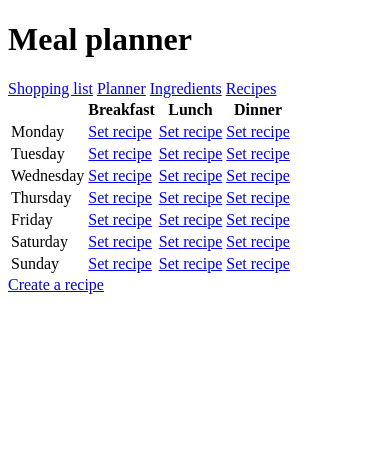
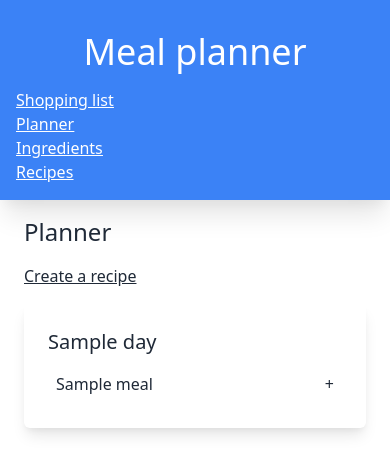
Before and after one commit to mindriot101/mealplanner, a Flask app: template mealplanner/templates/planner.html in a window 390 px wide. Shown: the top 474 px of the page. Run offline with Flask 2, Linux system fonts and the light colour scheme; the template is opened without the code that fills it: most values are stand-ins (such as "Sample title", 1, 10 or a date in 2020).

Commit message:
Styles things on small screens

```diff
--- a/mealplanner/templates/_new_allocation.html
+++ b/mealplanner/templates/_new_allocation.html
@@ -1,12 +1,14 @@
-<td>
+<div class="flex">
     {% if calendar.has(day, meal) %}
     {% with allocation = calendar.fetch(day, meal) %}
-        {{ allocation }}
-        <form method="POST" action="{{ url_for('delete-allocation', id=allocation.id) }}">
-            <input type="submit" value="X">
-        </form>
-        {% endwith %}
+    <p>{{ allocation }}</p>
+    <form method="POST" action="{{ url_for('delete-allocation', id=allocation.id) }}">
+        <input class="ml-4" type="submit" value="X">
+    </form>
+    {% endwith %}
     {% else %}
-        <a href="{{ url_for('new-allocation', day=day, meal=meal) }}">Set recipe</a>
+    <a href="{{ url_for('new-allocation', day=day, meal=meal) }}">
+        <button>+</button>
+    </a>
     {% endif %}
-</td>
+</div>
--- a/mealplanner/templates/base.html
+++ b/mealplanner/templates/base.html
@@ -1,25 +1,34 @@
 <!doctype html>
 <html>
     <head>
+        <meta charset="UTF-8" />
+        <meta name="viewport" content="width=device-width, initial-scale=1.0" />
+        <link href="https://unpkg.com/tailwindcss@^2/dist/tailwind.min.css" rel="stylesheet">
+        <title>Meal planner</title>
     </head>
-    <body>
-        <h1>Meal planner</h1>
-        <nav>
+    <body class="text-gray-800">
+        <div class="container mx-auto flex flex-col mx-auto p-4 bg-blue-500 shadow-xl text-white">
+            <h1 class="text-4xl text-center mb-4 mt-4">Meal planner</h1>
+            <nav class="underline flex flex-col">
                 <a href="{{ url_for('shopping-list') }}">Shopping list</a>
                 <a href="{{ url_for('planner') }}">Planner</a>
                 <a href="{{ url_for('ingredients') }}">Ingredients</a>
                 <a href="{{ url_for('recipes') }}">Recipes</a>
             </nav>
+        </div>
+        <div class="p-4 px-6">
             {% with messages = get_flashed_messages() %}
                 {% if messages %}
-                <ul>
+                    <ul class="my-2 p-4 px-6 bg-red-100 border-2 border-red-200 rounded-lg">
                         {% for message in messages %}
                         <li>{{ message }}</li>
                         {% endfor %}
                     </ul>
                 {% endif %}
             {% endwith %}
+
             {% block content %}
             {% endblock content %}
+        </div>
     </body>
 </html>
--- a/mealplanner/templates/planner.html
+++ b/mealplanner/templates/planner.html
@@ -1,117 +1,24 @@
 {% extends "base.html" %}
 
 {% block content %}
-<table>
-    <thead>
-        <tr>
-            <th></th>
-            <th>Breakfast</th>
-            <th>Lunch</th>
-            <th>Dinner</th>
-        </tr>
-    </thead>
-    <tbody>
-        <tr>
-            <td>Monday</td>
-            {% with day = "monday" %}
-                {% with meal = "breakfast" %}
-                    {% include "_new_allocation.html" %}
-                {% endwith %}
-                {% with meal = "lunch" %}
-                    {% include "_new_allocation.html" %}
-                {% endwith %}
-                {% with meal = "dinner" %}
-                    {% include "_new_allocation.html" %}
-                {% endwith %}
-            {% endwith %}
-        </tr>
-        <tr>
-            <td>Tuesday</td>
-            {% with day = "tuesday" %}
-                {% with meal = "breakfast" %}
-                    {% include "_new_allocation.html" %}
-                {% endwith %}
-                {% with meal = "lunch" %}
-                    {% include "_new_allocation.html" %}
-                {% endwith %}
-                {% with meal = "dinner" %}
-                    {% include "_new_allocation.html" %}
-                {% endwith %}
-            {% endwith %}
-        </tr>
-        <tr>
-            <td>Wednesday</td>
-            {% with day = "wednesday" %}
-                {% with meal = "breakfast" %}
-                    {% include "_new_allocation.html" %}
-                {% endwith %}
-                {% with meal = "lunch" %}
-                    {% include "_new_allocation.html" %}
-                {% endwith %}
-                {% with meal = "dinner" %}
-                    {% include "_new_allocation.html" %}
-                {% endwith %}
-            {% endwith %}
-        </tr>
-        <tr>
-            <td>Thursday</td>
-            {% with day = "thursday" %}
-                {% with meal = "breakfast" %}
-                    {% include "_new_allocation.html" %}
-                {% endwith %}
-                {% with meal = "lunch" %}
-                    {% include "_new_allocation.html" %}
-                {% endwith %}
-                {% with meal = "dinner" %}
-                    {% include "_new_allocation.html" %}
-                {% endwith %}
-            {% endwith %}
-        </tr>
-        <tr>
-            <td>Friday</td>
-            {% with day = "friday" %}
-                {% with meal = "breakfast" %}
-                    {% include "_new_allocation.html" %}
-                {% endwith %}
-                {% with meal = "lunch" %}
-                    {% include "_new_allocation.html" %}
-                {% endwith %}
-                {% with meal = "dinner" %}
-                    {% include "_new_allocation.html" %}
-                {% endwith %}
-            {% endwith %}
-        </tr>
-        <tr>
-            <td>Saturday</td>
-            {% with day = "saturday" %}
-                {% with meal = "breakfast" %}
-                    {% include "_new_allocation.html" %}
-                {% endwith %}
-                {% with meal = "lunch" %}
-                    {% include "_new_allocation.html" %}
-                {% endwith %}
-                {% with meal = "dinner" %}
-                    {% include "_new_allocation.html" %}
-                {% endwith %}
-            {% endwith %}
-        </tr>
-        <tr>
-            <td>Sunday</td>
-            {% with day = "sunday" %}
-                {% with meal = "breakfast" %}
-                    {% include "_new_allocation.html" %}
-                {% endwith %}
-                {% with meal = "lunch" %}
-                    {% include "_new_allocation.html" %}
-                {% endwith %}
-                {% with meal = "dinner" %}
-                    {% include "_new_allocation.html" %}
-                {% endwith %}
-            {% endwith %}
-        </tr>
-    </tbody>
-</table>
+<div class="flex flex-col">
+    <h2 class="text-2xl mb-4">Planner</h2>
 
-<a href="{{ url_for("new-recipe") }}">Create a recipe</a>
+    <a class="md:hidden underline mb-4" href="{{ url_for('new-recipe') }}">Create a recipe</a>
 
+    <div>
+        {% for day in days %}
+            <div class="flex flex-col shadow-lg rounded-md p-6 space-y-2">
+                <h3 class="text-xl">{{ day|capitalize }}</h3>
+                {% for meal in meals %}
+                    <div class="flex justify-between p-2">
+                        <div>{{ meal|capitalize }}</div>
+                        <div>{% include "_new_allocation.html" %}</div>
+                    </div>
+                {% endfor %}
+            </div>
+        {% endfor %}
+    </div>
+
+</div>
 {% endblock content %}
```
Also changed, not shown: mealplanner/routes.py (+13 -1 lines), mealplanner/static/js/new-recipe.js (+7 -0 lines), mealplanner/templates/ingredients.html (+7 -5 lines), mealplanner/templates/new-allocation.html (+10 -5 lines), mealplanner/templates/new-ingredients.html (+16 -6 lines), mealplanner/templates/new-recipe.html (+10 -3 lines), mealplanner/templates/recipes.html (+7 -4 lines), mealplanner/templates/shopping-list.html (+8 -5 lines). Lines whose indentation alone changed are shown as unchanged.
